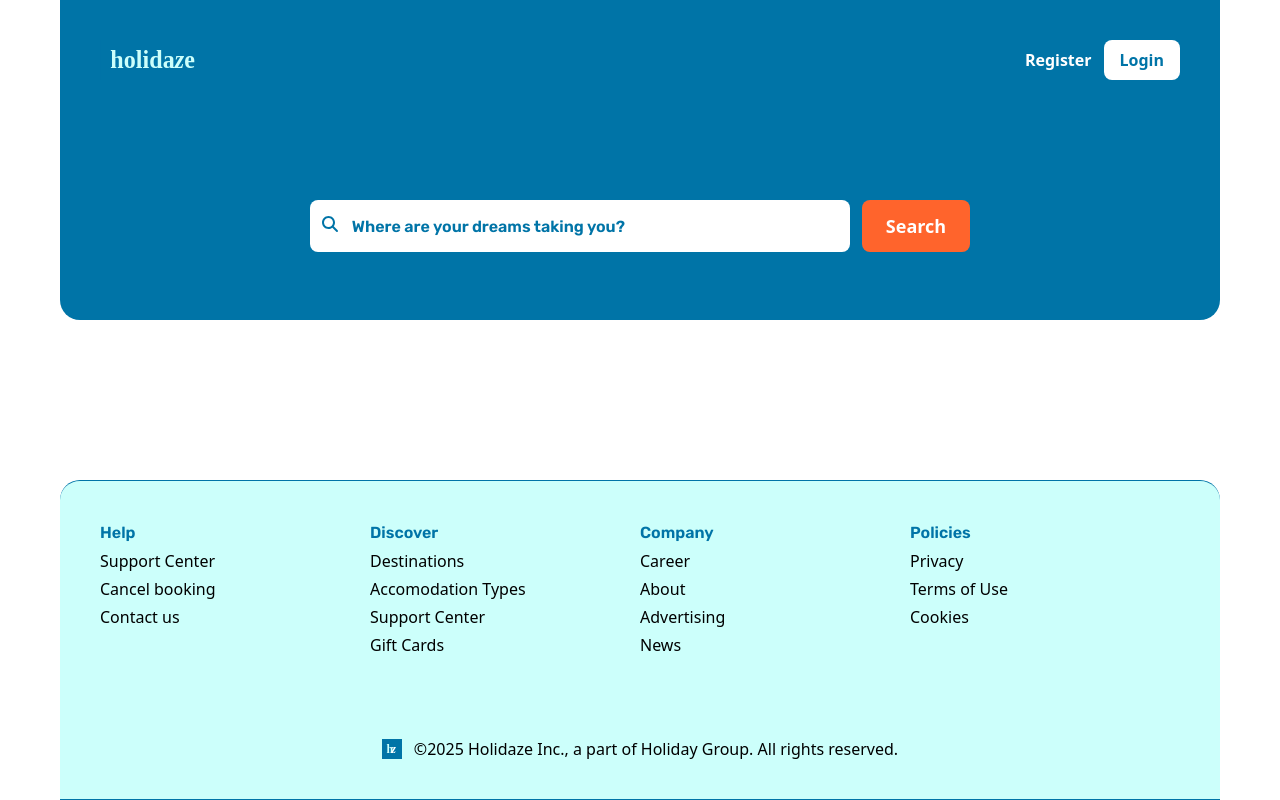
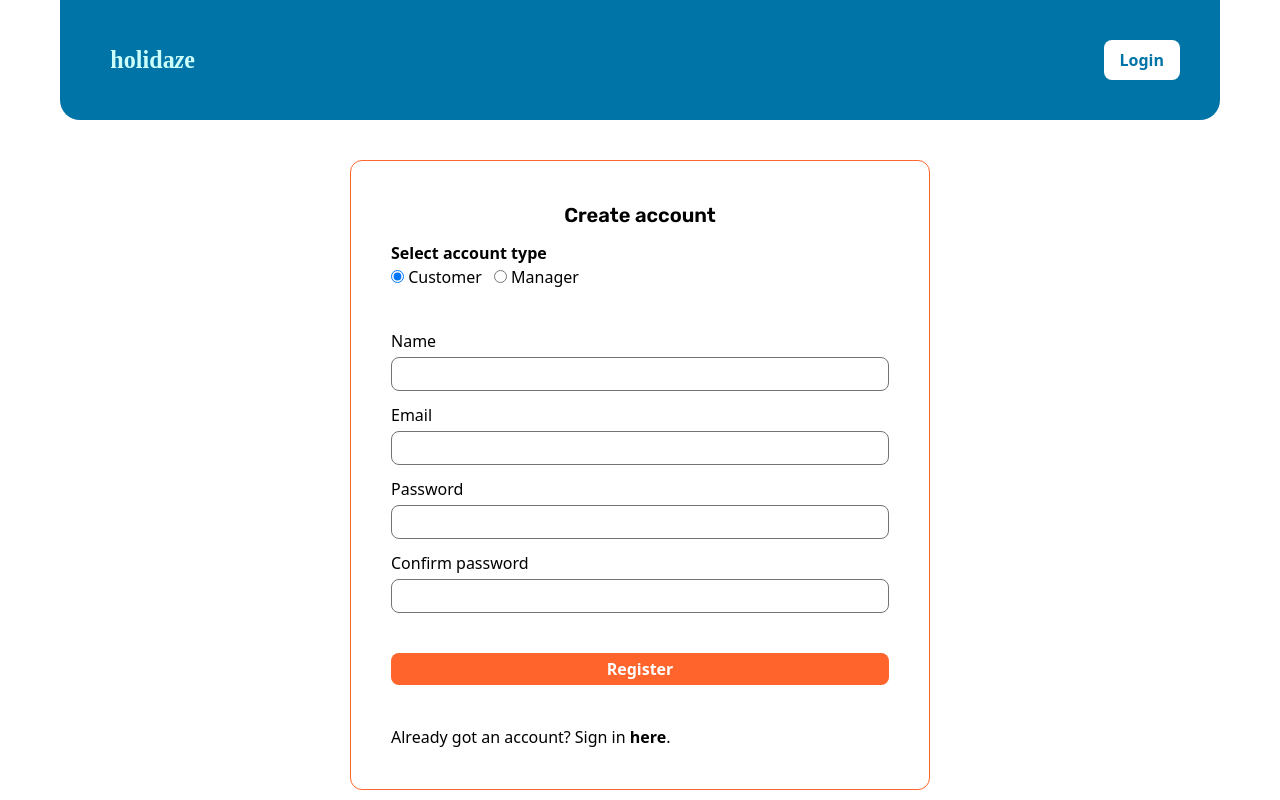
Before and after one commit to vicwinsj/Project-Exam-2, a React (Vite) app: page /register in a window 1280 px wide. Shown: the top 800 px of the page. Built offline with nearby package versions, Linux system fonts and the light colour scheme; no server answers.

Commit message:
Added register view and functionality

```diff
--- a/src/App.tsx
+++ b/src/App.tsx
@@ -2,7 +2,7 @@ import { BrowserRouter as Router, Routes, Route } from "react-router-dom";
 import "./App.css";
 import Layout from "./components/Layout";
 import HomeView from "./views/HomeView";
-// import Register from "./views/Register";
+import Register from "./views/RegisterView";
 import VenueView from "./views/VenueView";
 // import Profile from "./views/Profile";
 
@@ -12,8 +12,8 @@ const App = () => {
       <Layout>
         <Routes>
           <Route path="/" element={<HomeView />} />
-          {/* <Route path="/register" element={<Register />} />
-          <Route path="/profile" element={<Profile />} /> */}
+          <Route path="/register" element={<Register />} />
+          {/* <Route path="/profile" element={<Profile />} /> */}
           <Route path="/venue/:venueId" element={<VenueView />} />
         </Routes>
       </Layout>
--- a/src/components/Footer.tsx
+++ b/src/components/Footer.tsx
@@ -2,7 +2,7 @@ import logo from "../assets/holidaze_small.svg";
 
 const Footer = () => {
   return (
-    <footer className="h-80 flex flex-col gap-20 p-10 bg-turquoise-500 border-y-1 border-solid border-ocean-700 rounded-t-[20px]">
+    <footer className="h-80 flex flex-col gap-20 p-10 bg-turquoise-500 border-t-1 border-x-1 border-solid border-ocean-700 rounded-t-[20px]">
       <div className="flex justify-between">
         <ul className="flex flex-col gap-1 flex-[1]">
           <h3>Help</h3>
--- a/src/components/Header.tsx
+++ b/src/components/Header.tsx
@@ -1,29 +1,32 @@
-import { Link } from "react-router-dom";
+import { Link, useLocation } from "react-router-dom";
 import logo from "../assets/holidaze_main.svg";
 import { Button } from "./Button.tsx";
 import Search from "./Search.tsx";
 import { useVenues } from "../context/VenueContext";
 
 const Header = () => {
+  const location = useLocation();
   const { handleSearch } = useVenues();
 
   return (
-    <header className="h-80 flex flex-col gap-30 p-10 bg-ocean-700 rounded-b-[20px]">
+    <header className="h-full flex flex-col gap-30 p-10 bg-ocean-700 rounded-b-[20px]">
       <div className="flex justify-between">
         <Link to="/">
           <img src={logo} className="w-30 h-full" />
         </Link>
         <nav className="text-white flex items-center gap-3">
+          {location.pathname !== "/register" && (
             <Link
               to="/register"
               className="font-semibold transition-colors duration-300 hover:text-turquoise-500"
             >
               Register
             </Link>
+          )}
           <Button variant="secondary">Login</Button>
         </nav>
       </div>
-      <Search onSearch={handleSearch} />
+      {location.pathname !== "/register" && <Search onSearch={handleSearch} />}
     </header>
   );
 };
--- a/src/views/RegisterView.tsx
+++ b/src/views/RegisterView.tsx
@@ -0,0 +1,209 @@
+import { useState } from "react";
+import { Button } from "../components/Button";
+
+const RegisterView = () => {
+  const registerUser = async (userData: {
+    name: string;
+    email: string;
+    password: string;
+    venueManager: boolean;
+  }) => {
+    try {
+      const response = await fetch("https://v2.api.noroff.dev/auth/register", {
+        method: "POST",
+        headers: {
+          "Content-Type": "application/json",
+        },
+        body: JSON.stringify(userData),
+      });
+
+      const data = await response.json();
+
+      if (!response.ok) {
+        throw new Error(data.errors?.[0]?.message || "Failed to register");
+      }
+
+      return data;
+    } catch (error) {
+      if (error instanceof Error) {
+        throw new Error(error.message);
+      }
+    }
+  };
+
+  const [accountType, setAccountType] = useState("customer");
+
+  type ErrorState = {
+    name?: string;
+    email?: string;
+    password?: string;
+    confirmPassword?: string;
+  };
+
+  const [serverError, setServerError] = useState("");
+  const [errors, setErrors] = useState<ErrorState>({});
+
+  const handleSubmit = async (event: React.FormEvent<HTMLFormElement>) => {
+    event.preventDefault();
+
+    const form = event.currentTarget;
+
+    const name = (form.elements.namedItem("name") as HTMLInputElement).value;
+    const email = (form.elements.namedItem("email") as HTMLInputElement).value;
+    const password = (form.elements.namedItem("password") as HTMLInputElement)
+      .value;
+    const confirmPassword = (
+      form.elements.namedItem("confirm-password") as HTMLInputElement
+    ).value;
+
+    const validateForm = () => {
+      const newErrors: ErrorState = {};
+
+      if (name.trim().length < 3) {
+        newErrors.name = "Name must contain at least 3 characters";
+      }
+
+      if (!/^[\w.-]+@stud\.noroff\.no$/.test(email)) {
+        newErrors.email = "Must be a @stud.noroff.no email";
+      }
+
+      if (password.trim().length < 8) {
+        newErrors.password = "Password must contain at least 8 characters";
+      }
+
+      if (confirmPassword !== password) {
+        newErrors.confirmPassword = "Passwords don't match";
+      }
+
+      setErrors(newErrors);
+      return Object.keys(newErrors).length === 0;
+    };
+
+    if (validateForm()) {
+      setServerError("");
+
+      const userData = {
+        name,
+        email,
+        password,
+        confirmPassword,
+        venueManager: accountType === "manager",
+      };
+
+      try {
+        const result = await registerUser(userData);
+        console.log(result);
+        // alert("Account created successfully!");
+        // maybe navigate to login page?
+      } catch (error) {
+        if (error instanceof Error) {
+          setServerError(error.message);
+        }
+      }
+    }
+  };
+
+  return (
+    <section className="flex flex-col items-center">
+      <form
+        onSubmit={handleSubmit}
+        className="flex flex-col gap-3 w-1/2 p-10 border-1 border-sunset-800 rounded-xl"
+      >
+        <h1 className="text-xl text-black w-full text-center">
+          Create account
+        </h1>
+        <div className="flex flex-col gap-10">
+          <fieldset className="flex gap-3">
+            <legend className="font-semibold">Select account type</legend>
+            <label>
+              <input
+                type="radio"
+                name="radio"
+                value="customer"
+                checked={accountType === "customer"}
+                onChange={() => setAccountType("customer")}
+              />{" "}
+              Customer
+            </label>
+            <label>
+              <input
+                type="radio"
+                name="radio"
+                value="manager"
+                checked={accountType === "manager"}
+                onChange={() => setAccountType("manager")}
+              />{" "}
+              Manager
+            </label>
+          </fieldset>
+          <fieldset className="flex flex-col gap-3">
+            <div className="flex flex-col gap-1 ">
+              <label htmlFor="name">Name</label>
+              <input
+                className={`px-3 py-1 border-1 rounded-lg outline-sunset-800 border-neutral-500 ${
+                  errors.name && "border-red-500"
+                }`}
+                type="text"
+                name="name"
+                required
+              />
+              {errors.name && <p className="text-red-500">{errors.name}.</p>}
+            </div>
+            <div className="flex flex-col gap-1 ">
+              <label htmlFor="email">Email</label>
+              <input
+                className={`px-3 py-1 border-1 rounded-lg outline-sunset-800 border-neutral-500 ${
+                  errors.email && "border-red-500"
+                }`}
+                type="email"
+                name="email"
+                required
+              />
+              {errors.email && <p className="text-red-500">{errors.email}.</p>}
+            </div>
+            <div className="flex flex-col gap-1 ">
+              <label htmlFor="password">Password</label>
+              <input
+                className={`px-3 py-1 border-1 rounded-lg outline-sunset-800 border-neutral-500 ${
+                  errors.password && "border-red-500"
+                } ${errors.confirmPassword && "border-red-500"}`}
+                type="password"
+                name="password"
+                required
+              />
+              {errors.password && (
+                <p className="text-red-500">{errors.password}.</p>
+              )}
+            </div>
+            <div className="flex flex-col gap-1 ">
+              <label htmlFor="confirm-password">Confirm password</label>
+              <input
+                className={`px-3 py-1 border-1 rounded-lg outline-sunset-800 border-neutral-500 ${
+                  errors.confirmPassword && "border-red-500"
+                }`}
+                type="password"
+                name="confirm-password"
+                required
+              />
+              {errors.confirmPassword && (
+                <p className="text-red-500">{errors.confirmPassword}.</p>
+              )}
+            </div>
+          </fieldset>
+          <Button type="submit" variant="primary">
+            Register
+          </Button>
+          {serverError && <p className="text-red-600">{serverError}!</p>}
+          <div className="flex gap-1">
+            <p>Already got an account?</p>
+            <p>
+              Sign in <span className="font-semibold">here</span>.
+            </p>
+          </div>
+        </div>
+      </form>
+    </section>
+  );
+};
+
+export default RegisterView;
--- a/src/views/VenueView.tsx
+++ b/src/views/VenueView.tsx
@@ -1,7 +1,7 @@
-import { useVenues } from "../context/VenueContext";
+// import { useVenues } from "../context/VenueContext";
 import { useEffect, useState } from "react";
 import { useParams } from "react-router-dom";
-import { Link } from "react-router-dom";
+// import { Link } from "react-router-dom";
 import { Button } from "../components/Button";
 import placeholderImage from "../assets/placeholder_venue.png";
 import { FontAwesomeIcon } from "@fortawesome/react-fontawesome";
```
Lines whose indentation alone changed are shown as unchanged.
